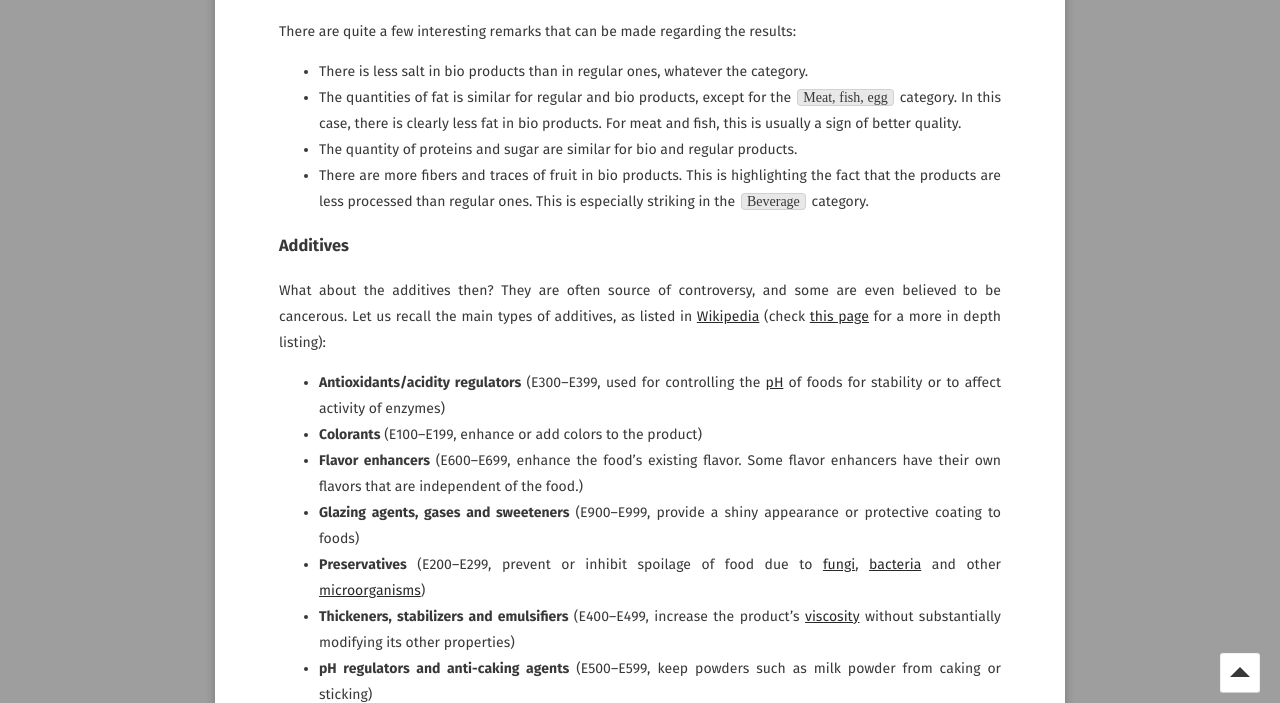
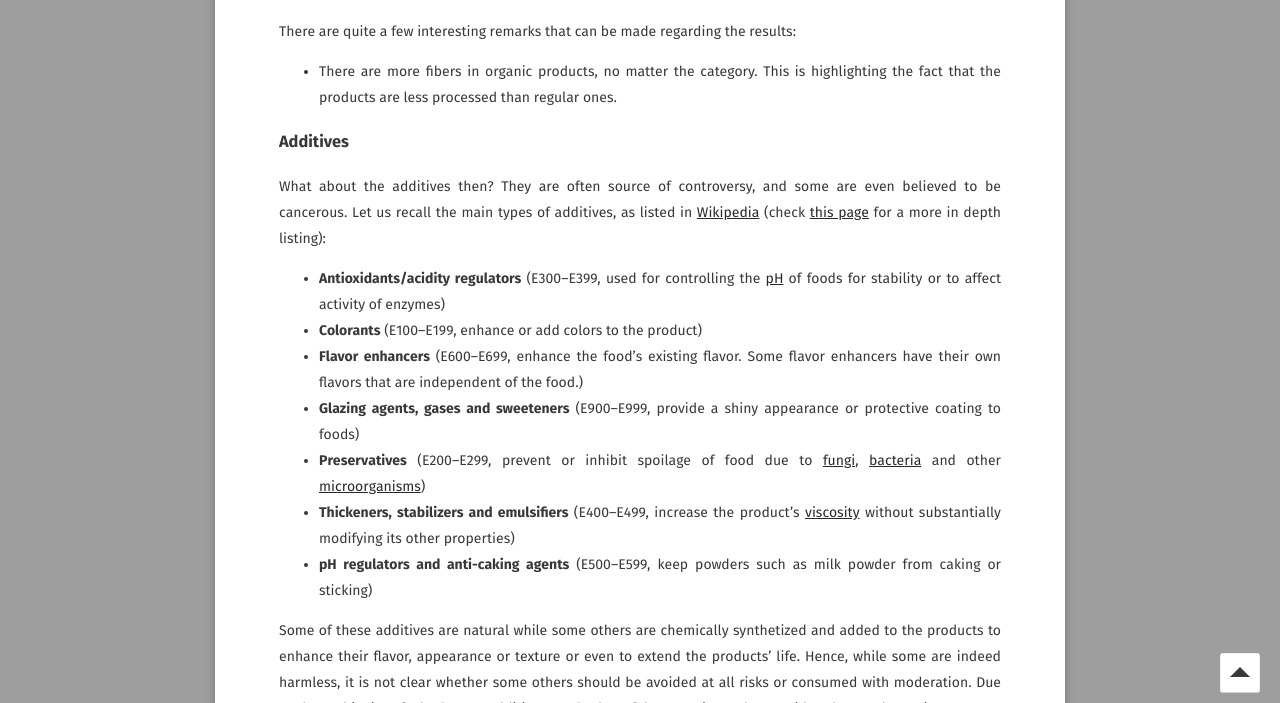
Before and after one commit to AntoineWeber/ADA_Project_RobAda, a Jekyll site: the page built from story.md, in a window 1280 px wide and 900 px high, scrolled down 6398 px, cut to the strip 197-900 px from the top of the window. Built offline with Jekyll 4.4.1, drawn with Linux system fonts in a browser that asks for light colours; some web fonts are replaced; comment, search, counter and statistics services are not loaded; part of the change alters nothing that is shown.

Commit message:
Added Hedi's analysis on nutrients.

```diff
--- a/story.md
+++ b/story.md
@@ -103,10 +103,16 @@ The average quantity of the main nutrients contained in the products is shown in
 
 <iframe id="igraph" scrolling="no" style="border:none;" seamless="seamless" src="https://plot.ly/~inutile/21.embed" height="525" width="100%"></iframe>
 There are quite a few interesting remarks that can be made regarding the results:
+
+* There are more fibers in organic products, no matter the category. This is highlighting the fact that the products are less processed than regular ones.
+
+<!--
+
 * There is less salt in bio products than in regular ones, whatever the category.
 * The quantities of fat is similar for regular and bio products, except for the `Meat, fish, egg` category. In this case, there is clearly less fat in bio products. For meat and fish, this is usually a sign of better quality.
 * The quantity of proteins and sugar are similar for bio and regular products.
 * There are more fibers and traces of fruit in bio products. This is highlighting the fact that the products are less processed than regular ones. This is especially striking in the `Beverage` category.
+-->
 
 ### Additives
 
```
